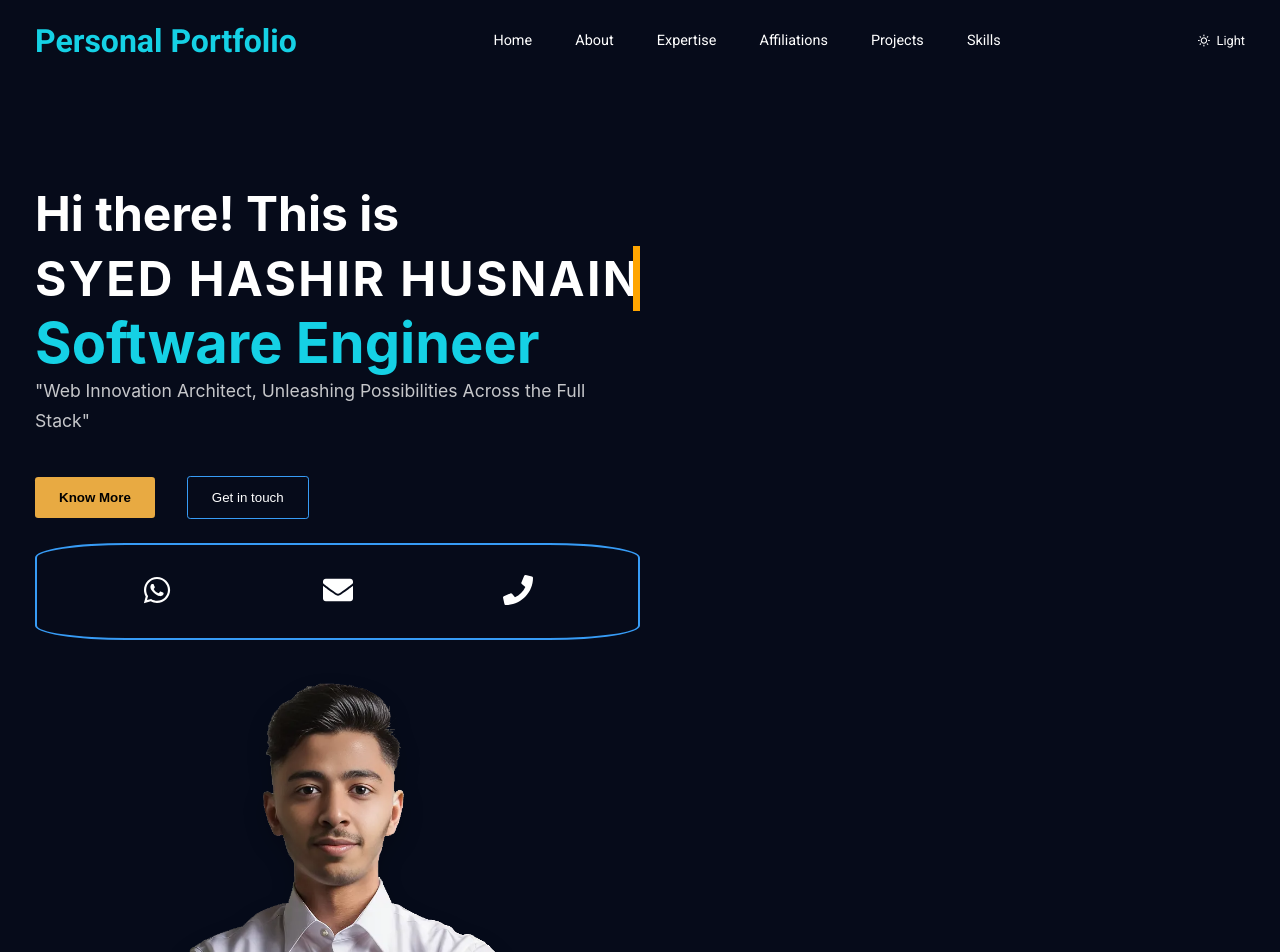
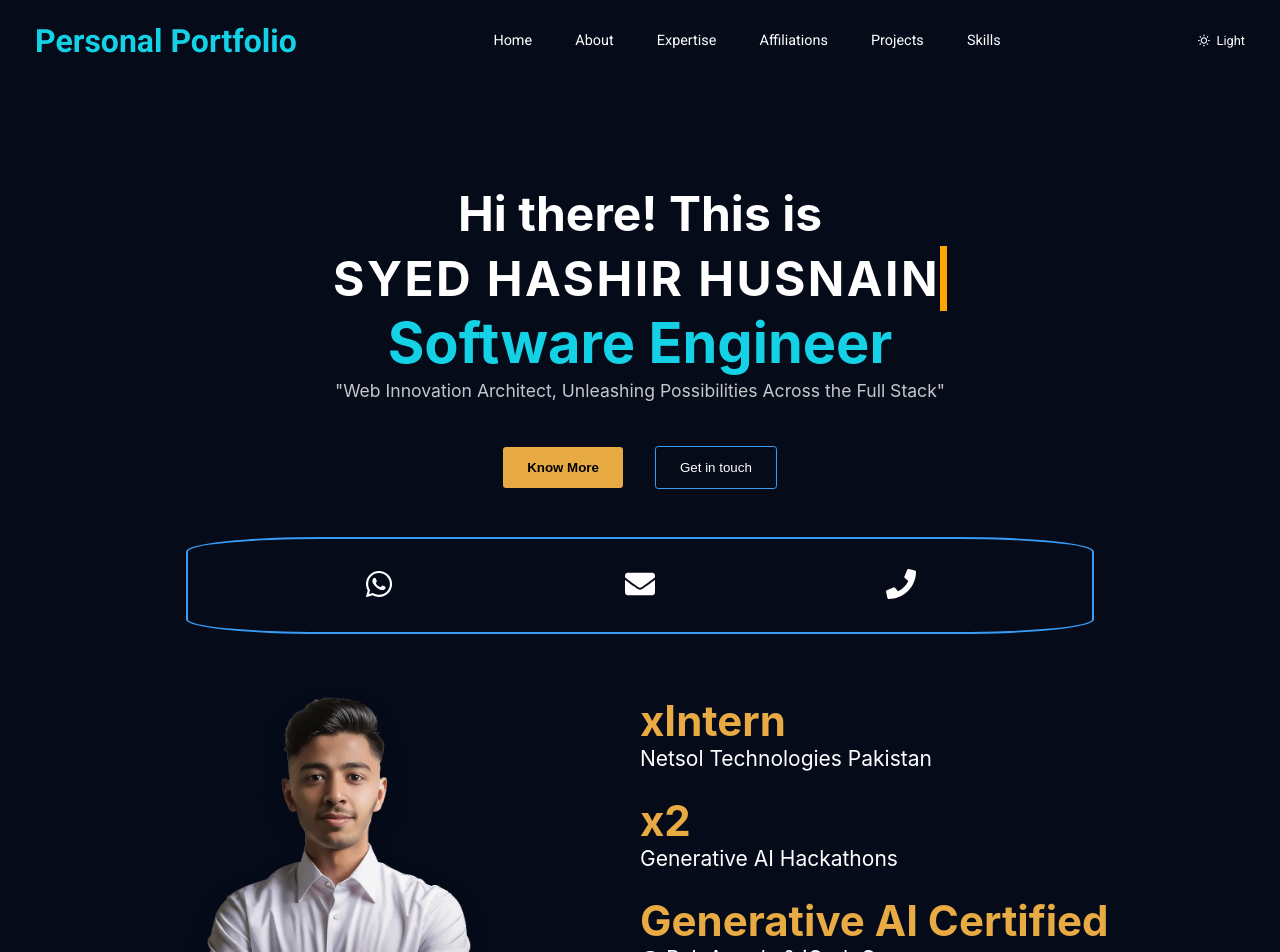
Before and after one commit to SyedHashir-Helper/Portfolio, a React (Vite) app: page / in a window 1280 px wide. Shown: the top 952 px of the page. Built offline with nearby package versions, Linux system fonts and the light colour scheme.

Commit message:
Make all things uptodate

```diff
--- a/src/Components/UI/Counter.jsx
+++ b/src/Components/UI/Counter.jsx
@@ -38,7 +38,7 @@ export default function Counter() {
   return (
     <section id="about" >
         <div className="container">
-        <div className="counter-wrapper">
+            <div className="counter-wrapper">
                 {
                     basicinfo.map((item, index) => (
                         <div className="counter-item" key={index}>
--- a/src/Components/UI/Experiences.jsx
+++ b/src/Components/UI/Experiences.jsx
@@ -54,10 +54,10 @@ const positions = [
   },
   {
     Img: <img  src={netsol} className='img-fit'  />,
-    title: "Web Development Intern",
-    company: "Netsol",
-    duration: "Aug 2024 - Continue",
-    desc: "Selected for 4-weeks Web Development Internship "
+    title: "Data Engineer Intern",
+    company: "Netsol Technologies Pakistan",
+    duration: "Aug 2024 - Sep 2024",
+    desc: "Selected for 4-weeks Data Engineer Internship. Worked on SQL and got knowledge about ETL Tools."
   },
 ]
 
--- a/src/Components/UI/Hero.jsx
+++ b/src/Components/UI/Hero.jsx
@@ -1,14 +1,61 @@
 import React from "react";
 import "../../styles/hero.css";
-import { FaWhatsapp, FaEnvelope, FaPhone } from 'react-icons/fa';
+import { FaWhatsapp, FaEnvelope, FaPhone , FaInstagram, FaFacebook} from 'react-icons/fa';
 import herodarkimg from "../../images/p2.png";
 import lightimg from "../../images/p.png";
 import profileimg from "../../images/profile.png";
 
 import {Row, Col} from "antd"
 import ContactIcons from "../ContactIcons/ContactIcons";
+import Latest from "./Latest";
+import Highlight from "./Highlight";
+
+const hero_first = "Hi there! This is"
+const hero_typeWriter = "SYED HASHIR HUSNAIN"
+const headline = "xIntern @Netsol, x2 Hackathon Participant"
 
 export default function Hero(props) {
+
+
+  const whatsNowadays = [
+    {
+      title: "xIntern @Netsol",
+      description: "Worked as an intern at Netsol Technologies Pakistan",
+      status: "Completed",
+    },
+    {
+      title: "x2 Generative AI Hackathon",
+      description: "Participated in IBM WatsonX Challenge and iCodeGuru Gen AI Hackathon",
+      status: "Completed"
+    },
+    {
+      title: "Velostrike Marathon",
+      description: "It's a hackathon management website, where particpants find details and teams.",
+      status: "Ongoing",
+    },
+
+  ]
+
+  const highlights = [
+    {
+      title: "xIntern",
+      desc: "Netsol Technologies Pakistan"
+    },
+    {
+      title: "x2",
+      desc: "Generative AI Hackathons"
+    },
+    {
+      title: "Generative AI Certified",
+      desc: "@ Pak Angels & iCodeGuru"
+    },
+    {
+      title: "xSE Intern",
+      desc: "IREG-IT"
+    }
+
+  ]
+
 
   const contacts =  [
     {
@@ -26,6 +73,16 @@ export default function Hero(props) {
       link: "tel:+923164219759",
       text: "Contact"
     },
+    // {
+    //   icon: <FaInstagram size={30}/>,
+    //   link: "https://www.instagram.com/velocious_falcon/",
+    //   text: "Instagram"
+    // },
+    // {
+    //   icon: <FaFacebook size={30}/>,
+    //   link: "https://www.instagram.com/velocious_falcon/",
+    //   text: "Facebook"
+    // },
   ]
 
   const handleClick = (e) => {
@@ -44,10 +101,10 @@ export default function Hero(props) {
     <section className="hero-section" id="home">
       <div className="container">
         <Row className="hero-wrapper">
-          <Col className="hero-content">
-            <div className="typewriter">
-              <h2>Hi there! This is</h2>
-              <h2>SYED HASHIR HUSNAIN</h2>
+          <Col className="hero-content" md={24} lg={24}>
+            <div className="typewriter" >
+              <h2>{hero_first}</h2>
+              <h2>{hero_typeWriter}</h2>
               <h1 className="highlight profession">Software Engineer</h1>
             </div>
             <p className="description">
@@ -62,24 +119,52 @@ export default function Hero(props) {
               {
                 contacts.map((element, index)=>{
                   return(
-                    <ContactIcons
-                      element={element}
-                    />
-                    // <Col key={index} className="icon-con" md={8} xs={8}>
-                    //   <a href={element.link}>{element.icon}</a>
-                    // </Col>
+                      <ContactIcons key={index}
+                        element={element}
+                        />
                   )
                 })
               }
             </Row>
           </Col>
 
-          <Col className="hero-img">
+          <Col className="hero-img" md={12} lg={12}>
             <img
               src={profileimg}
               alt="Hero Image"
             />
           </Col>
+          <Col md={12} sm={24}>
+              <Row >
+                {
+                  highlights.map((element, index)=>{
+                    return (
+                      <Col span={24}>
+                        <Highlight
+                          title={element.title}
+                          desc={element.desc}
+                        />
+                      </Col>
+                    )
+                  })
+                }
+              </Row>
+              <Highlight/>
+          </Col>
+
+          {/* <Col md={12} sm={24}>
+              {
+                whatsNowadays.map((element, index)=>{
+                  return (
+                    <Latest key={index}
+                      title={element.title}
+                      description={element.description}
+                      status={element.status}
+                    />
+                  )
+                })
+              }
+          </Col> */}
         </Row>
       </div>
     </section>
--- /dev/null
+++ b/src/Components/UI/Highlight.jsx
@@ -0,0 +1,16 @@
+import React from 'react'
+import {Row,Col} from 'antd'
+import "../../styles/Highlight.css"
+
+const Highlight = ({title, desc}) => {
+  return (
+    <div className='main-highlight'>
+        <h1 className='highlight-text'>
+            {title}
+        </h1>
+        <p className='highlight-desc'>{desc}</p>
+    </div>
+  )
+}
+
+export default Highlight
--- /dev/null
+++ b/src/Components/UI/Latest.jsx
@@ -0,0 +1,18 @@
+import React from 'react'
+import {Row, Col} from 'antd'
+
+const Latest = ({title, description, status}) => {
+  return (
+   <Row className="project-box" style={{ margin: "1.5% 0%"}}>
+    <Col md={16} xs={24}>
+        <div className="project-box-title">{title}</div>
+        <div className="project-box-describe">{description}</div>
+    </Col>
+    <Col md={8} xs={24} className="project-box-developed">
+        {status}
+    </Col>
+   </Row>
+  )
+}
+
+export default Latest
--- a/src/Components/UI/Project.jsx
+++ b/src/Components/UI/Project.jsx
@@ -146,6 +146,16 @@ let data = [
     keySkills: ["LLMs", "GROQ API", "Streamlit", "Use LLMs for Specfic use case"],
     developed: "Streamlit and GROQ (Llama)"
   },
+  {
+    title: "GenMail",
+    describe: "AI-based Email Writer and Formatter",
+    desc: "An LLM based Email Writing Tool works on prompt and generate email for you to which you have ability to edit and format your email. You can send your signature as attachment as well.",
+    github:
+      "https://github.com/SyedHashir-Helper/Lang-QL",
+    other: "https://lang-ql-made-by-hashir.streamlit.app/",
+    keySkills: ["LLMs", "GROQ API", "Streamlit", "Use LLMs for Specfic use case"],
+    developed: "Streamlit and GROQ (Llama)"
+  },
 ];
 
 const Project = () => {
--- a/src/Components/UI/Testimonial.jsx
+++ b/src/Components/UI/Testimonial.jsx
@@ -6,7 +6,7 @@ import { HiDesktopComputer } from "react-icons/hi"
 import ava03 from "../../images/ava-3.jpg";
 
 import Slider from "react-slick";
-import { FaJs, FaNodeJs, FaReact } from 'react-icons/fa';
+import { FaJs, FaNodeJs, FaReact, FaGithub, FaGit  } from 'react-icons/fa';
 import { SiMongodb, SiExpress } from 'react-icons/si';
 import {FaHtml5, FaCss3Alt, FaJsSquare } from 'react-icons/fa';
 import { SiDotnet } from 'react-icons/si';
@@ -41,7 +41,8 @@ export default function Testimonial() {
     { skill: 'Computer Vision', percentage: 40, icon: <FaEye size={30}/>, learning: false },
     { skill: 'SQL', percentage: 70, icon: <SiMysql size={30}/> , learning: false},
     { skill: 'Django', percentage: 0, icon: <SiDjango size={30}/>, learning: true },
-    { skill: 'Generative AI', percentage: 0, icon: <SiTensorflow size={30}/>, learning: true },
+    { skill: 'Generative AI', percentage: 60, icon: <SiTensorflow size={30}/>, learning: false },
+    { skill: 'Git', percentage: 85, icon: <FaGit size={30}/>, learning: false },
     // Add more skills as needed
   ];
 
--- /dev/null
+++ b/src/styles/Highlight.css
@@ -0,0 +1,37 @@
+.highlight-text{
+    color: var(--counter-color);
+    font-size: 3em;
+}
+
+.highlight-desc{
+    font-size: 1.5em;
+    color: white;
+}
+
+.main-highlight{
+    margin: 2% 0%;
+}
+
+@media only screen and (max-width: 600px) {
+    .highlight-text{
+        font-size: 1.5em;
+        text-align: center;
+    }
+
+    .highlight-desc{
+        font-size: 1em;
+        text-align: center;
+    }
+}
+
+@media only screen and (max-width: 768px) {
+    .highlight-text{
+        font-size: 2.5em;
+        text-align: center;
+    }
+
+    .highlight-desc{
+        font-size: 1.25em;
+        text-align: center;
+    }
+}
--- a/src/styles/hero.css
+++ b/src/styles/hero.css
@@ -1,7 +1,6 @@
 .hero-wrapper{
     display: flex;
     justify-content: space-between;
-    flex-direction: column;
 }
 
 .hero-content, .hero-img{
@@ -10,10 +9,20 @@
 .hero-img{
     display: flex;
     padding: 0% 2% 2% 2%;
+    justify-content: center;
+    align-items: center;
+}
+
+.hero-content{
+    display: flex;
+    flex-direction: column;
+    justify-content: center;
+    align-items: center;
+    text-align: center;
 }
 
 .hero-img img{
-    width: 100%;
+    width: 75%;
     filter: drop-shadow(0px 10px 10px rgba(0, 0, 0, 0.2));
     /* animation: changeshadow 2s infinite ease; */
     transition: ease 1s;
@@ -25,7 +34,6 @@
     /* animation: changeshadow 3s infinite ease; */
     scale: 1.05;
 }
-
 @keyframes changeshadow {
     0%{
         filter: drop-shadow(0px 10px 10px rgba(202, 200, 83, 0.2));
@@ -124,8 +132,8 @@
     border-radius: 15%;
     margin: 4% 0%;
     /* background-color: linear-gradient(45deg, rgba(15, 18, 61, 1), rgba(15, 18, 61, 1),  rgba(11, 41, 69, 1) ) !important; */
-    width: 100%;
-    padding: 5%;
+    width: 75%;
+    padding: 2.5% 5%;
     display: flex;
     justify-content: center;
 }
```
